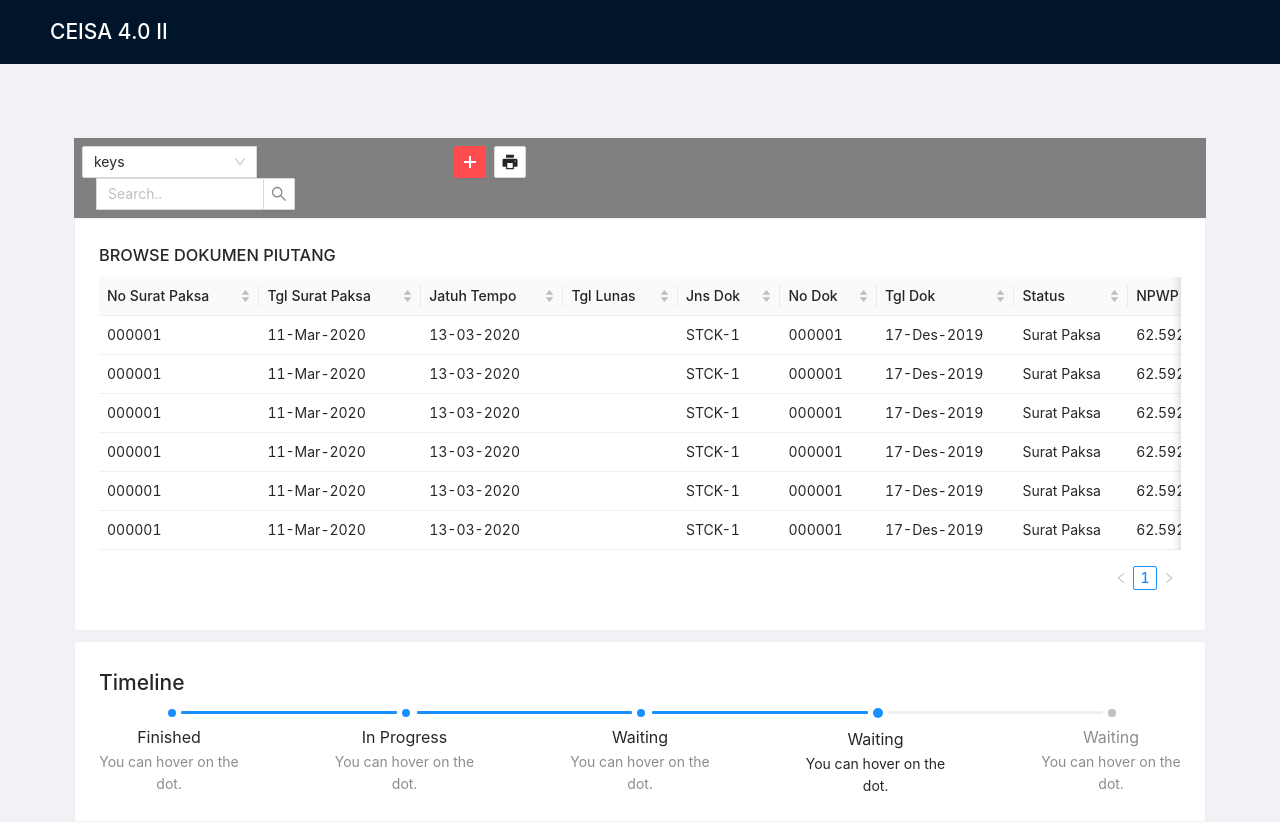
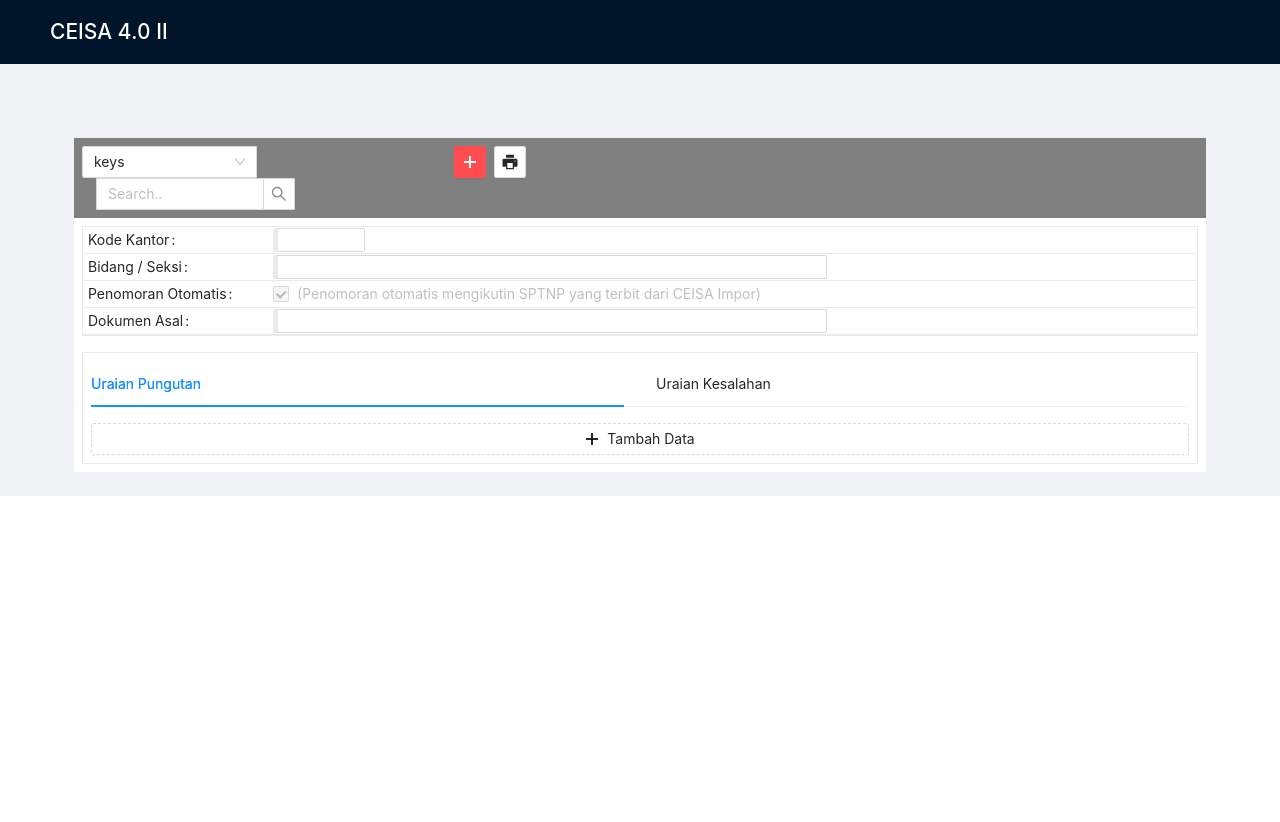
Before and after one commit to mannisar/SAPP-Beta, a React (Create React App) app: page / in a window 1280 px wide. Shown: the top 822 px of the page. After the commit the page ends 800 px from the top, so only its background shows below. Built offline with nearby package versions, Linux system fonts and the light colour scheme.

Commit message:
tabs & add dynamic field

```diff
--- a/src/pages/perbendaharaan/dashboard/RekamDokumenPiutang/index.js
+++ b/src/pages/perbendaharaan/dashboard/RekamDokumenPiutang/index.js
@@ -1,4 +1,6 @@
-import { React, Layout, Row, Col, Form, Input, Checkbox } from '../../libraries/dependencies';
+import { React, Layout, Row, Col, Form, Input, Button, Space, Checkbox, Tabs, Descriptions, MinusCircleOutlined, PlusOutlined } from '../../libraries/dependencies';
+
+const { TabPane } = Tabs;
 
 function RekamDokumenPiutang() {
     const newLocal = 'checkbox-group';
@@ -7,24 +9,78 @@
             <Row>
                 <Col span={24} style={{ backgroundColor: 'white', padding: 8 }}>
                     <Form labelCol={{ span: 4 }} wrapperCol={{ span: 12 }} labelAlign={"left"} name="record-form" size={"small"} initialValues={{
-                        [newLocal]: ['A']
+                        [newLocal]: ['checked']
                     }} style={{ border: '1px solid #eaeaea' }}>
                         <Form.Item name="kd_kantor" label="Kode Kantor" wrapperCol={{ span: 2 }} style={{ marginBottom: 0, padding: '1px 1px 1px 5px', borderBottom: '1px solid #eaeaea' }}>
                             <Input style={{ borderLeft: '5px solid #eaeaea' }} />
                         </Form.Item>
-                        <Form.Item name="bidang_seksi" label="Bidang / Seksi" style={{ marginBottom: 0, padding: '1px 1px 1px 5px' }}>
+                        <Form.Item name="bidang_seksi" label="Bidang / Seksi" style={{ marginBottom: 0, padding: '1px 1px 1px 5px', borderBottom: '1px solid #eaeaea' }}>
                             <Input style={{ borderLeft: '5px solid #eaeaea' }} />
                         </Form.Item>
-                        <Form.Item name="checkbox-group" label="Penomoran Otomatis" style={{ marginBottom: 0, padding: '1px 1px 1px 5px' }}>
+                        <Form.Item name="checkbox-group" label="Penomoran Otomatis" style={{ marginBottom: 0, padding: '1px 1px 1px 5px', borderBottom: '1px solid #eaeaea' }}>
                             <Checkbox.Group>
-                                <Checkbox value="A" disabled>(Penomoran otomatis mengikutin SPTNP yang terbit dari CEISA Impor)</Checkbox>
+                                <Checkbox value="checked" disabled>(Penomoran otomatis mengikutin SPTNP yang terbit dari CEISA Impor)</Checkbox>
                             </Checkbox.Group>
+                        </Form.Item>
+                        <Form.Item name="doc_asal" label="Dokumen Asal" style={{ marginBottom: 0, padding: '1px 1px 1px 5px', borderBottom: '1px solid #eaeaea' }}>
+                            <Input style={{ borderLeft: '5px solid #eaeaea' }} />
                         </Form.Item>
                     </Form>
                 </Col>
             </Row>
             <Row justify="center">
-                <Col span={24} style={{ backgroundColor: 'black' }}>
+                <Col span={24} style={{ backgroundColor: 'white', padding: 8 }}>
+                    <Tabs defaultActiveKey="1" style={{ border: '1px solid #eaeaea', padding: 8 }}>
+                        <TabPane tab={<span><Descriptions />Uraian Pungutan</span>} key="1">
+                            <Form name="dynamic_form_nest_item" autoComplete="off">
+                                <Form.List name="users">
+                                    {(fields, { add, remove }) => {
+                                        return (
+                                            <div>
+                                                {fields.map(field => (
+                                                    <Space key={field.key} style={{ display: 'flex' }} align="start">
+                                                        <Form.Item
+                                                            {...field}
+                                                            name={[field.name, 'first']}
+                                                            fieldKey={[field.fieldKey, 'first']}
+                                                            rules={[{ required: true, message: 'Missing first name' }]}
+                                                        >
+                                                            <Input placeholder="First Name" />
+                                                        </Form.Item>
+                                                        <Form.Item
+                                                            {...field}
+                                                            name={[field.name, 'last']}
+                                                            fieldKey={[field.fieldKey, 'last']}
+                                                            rules={[{ required: true, message: 'Missing last name' }]}
+                                                        >
+                                                            <Input placeholder="Last Name" />
+                                                        </Form.Item>
+
+                                                        <MinusCircleOutlined
+                                                            onClick={() => {
+                                                                remove(field.name);
+                                                            }}
+                                                        />
+                                                    </Space>
+                                                ))}
+
+                                                <Form.Item style={{ margin: 0 }} justify="center">
+                                                    <Button
+                                                        type="dashed"
+                                                        onClick={() => {
+                                                            add();
+                                                        }}
+                                                        block
+                                                    ><PlusOutlined /> Tambah Data</Button>
+                                                </Form.Item>
+                                            </div>
+                                        );
+                                    }}
+                                </Form.List>
+                            </Form>
+                        </TabPane>
+                        <TabPane tab={<span><Descriptions />Uraian Kesalahan</span>} key="2">FORM</TabPane>
+                    </Tabs>
                 </Col>
             </Row>
         </Layout>
--- a/src/pages/perbendaharaan/index.js
+++ b/src/pages/perbendaharaan/index.js
@@ -14,8 +14,8 @@
                 <Layout className="site-layout-background" style={{ padding: '24px' }}>
                     <Content style={{ minHeight: 280 }}>
                         <Head />
-                        <BrowseDokumenPiutang />
-                        {/* <RekamDokumenPiutang /> */}
+                        {/* <BrowseDokumenPiutang /> */}
+                        <RekamDokumenPiutang />
                     </Content>
                 </Layout>
             </Content>
```
